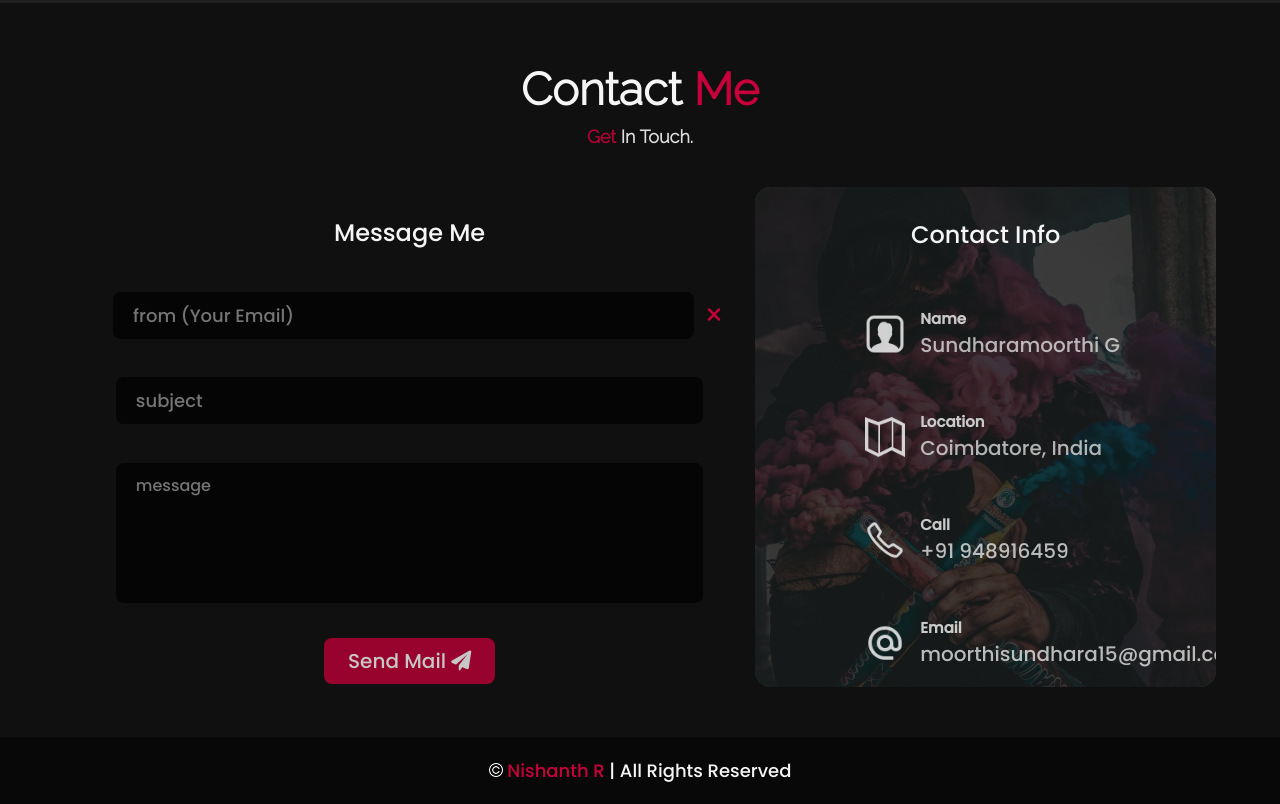
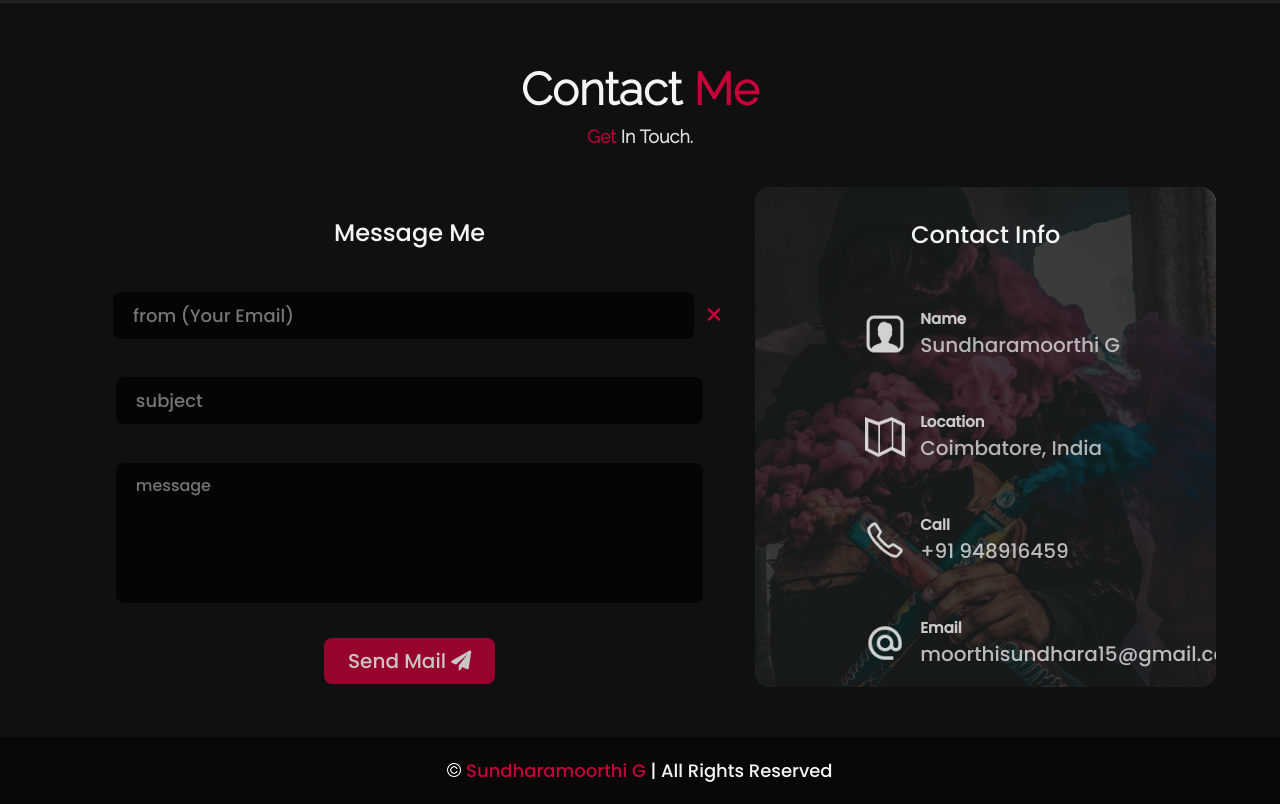
Before and after one commit to Sundharamoorthi0105/Portfilo-website, a plain HTML site: page index.html in a window 1280 px wide. Shown: the part 4671-5475 px from the top of the page. Drawn offline with nearby package versions, Linux system fonts and the light colour scheme.

Commit message:
Update footer

```diff
--- a/index.html
+++ b/index.html
@@ -587,7 +587,7 @@
         <footer class="footer">
             <div class="footer-text">
                 <img src="./images/copyright.png" alt="copyright-img" class="images" height="14px"> <span><a
-                        href="#about" class="color" style="text-decoration: none;">Nishanth R</a></span> | All
+                        href="#about" class="color" style="text-decoration: none;">Sundharamoorthi G</a></span> | All
                 Rights Reserved
             </div>
         </footer>
```
